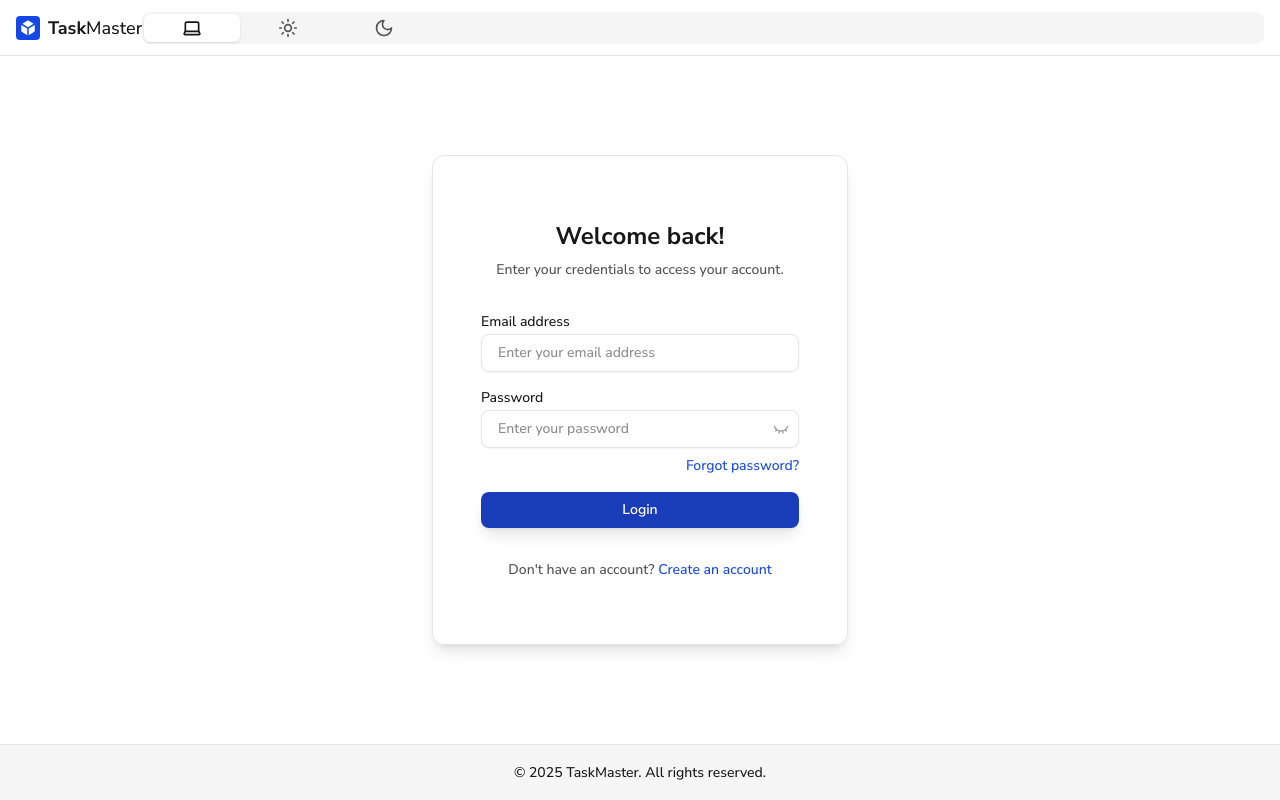
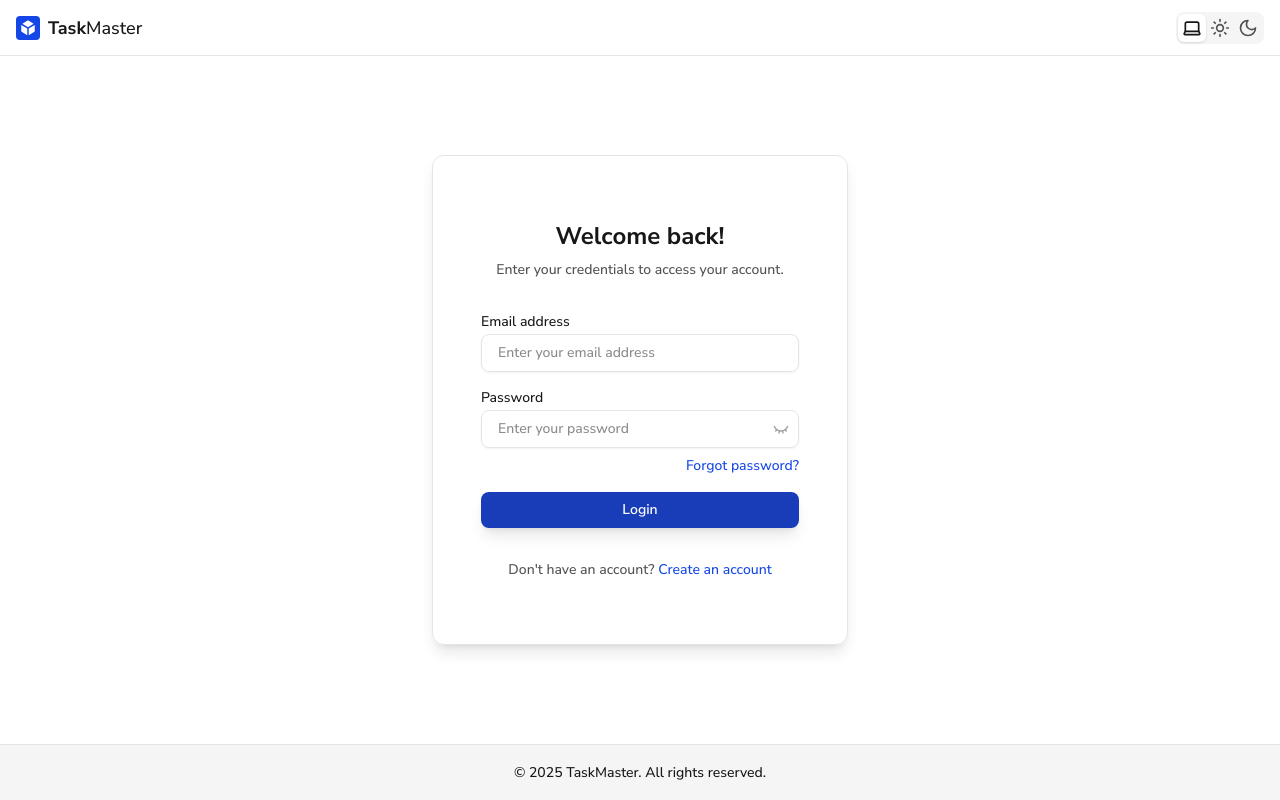
Before and after one commit to alexsantosquispe/taskmaster, a React (Vite) app: page /login in a window 1280 px wide. Built offline with nearby package versions, Linux system fonts and the light colour scheme; no server answers.

Commit message:
switchtheme button modifed

```diff
--- a/src/components/atoms/SwitchThemeButton/SwitchThemeButton.tsx
+++ b/src/components/atoms/SwitchThemeButton/SwitchThemeButton.tsx
@@ -43,10 +43,10 @@ const SwitchThemeButton = ({
   return (
     <div
       className={twMerge(
-        'flex w-full self-center rounded-lg bg-neutral-100 p-0.5 text-[0.8125rem] dark:bg-neutral-800',
+        'flex self-center rounded-lg bg-neutral-100 p-0.5 text-[0.8125rem] dark:bg-neutral-800',
         cn({
-          'flex-col gap-y-0.5': isCollapsed,
-          'flex-row': !isCollapsed
+          'w-fit flex-col gap-y-0.5': isCollapsed,
+          'w-full flex-row': !isCollapsed
         }),
         className
       )}
@@ -58,11 +58,11 @@ const SwitchThemeButton = ({
           isSelected={theme === item.id}
           onSelectTab={() => onSelectTheme(item.id)}
           className={twMerge(
-            'px-2',
+            'px-2 md:w-fit',
             cn({
               'dark:bg-primary bg-white shadow': item.id === theme,
-              'md:w-full': !isCollapsed,
-              'p-1': isCollapsed
+              'md:w-20': !isCollapsed,
+              'w-fit p-1': isCollapsed
             })
           )}
           isCollapsed={isCollapsed}
--- a/src/components/molecules/SideBarMenu/SideBarMenu.tsx
+++ b/src/components/molecules/SideBarMenu/SideBarMenu.tsx
@@ -55,7 +55,7 @@ export const SideBarMenu = () => {
       className={twMerge(
         'md:dark:bg-primary dark:bg-primary/70 fixed z-40 flex flex-col border-b border-gray-200 bg-white/40 backdrop-blur-md transition-all duration-300 ease-in-out md:relative md:rounded-xl md:border md:bg-white md:shadow-lg dark:border-white/15',
         cn({
-          'w-full md:w-14': isMenuCollapsed,
+          'w-fit md:w-14': isMenuCollapsed,
           'w-full md:w-[16rem]': !isMenuCollapsed
         })
       )}
```
Also changed, not shown: 2 other files (tests, documents, lock files or other folders).
